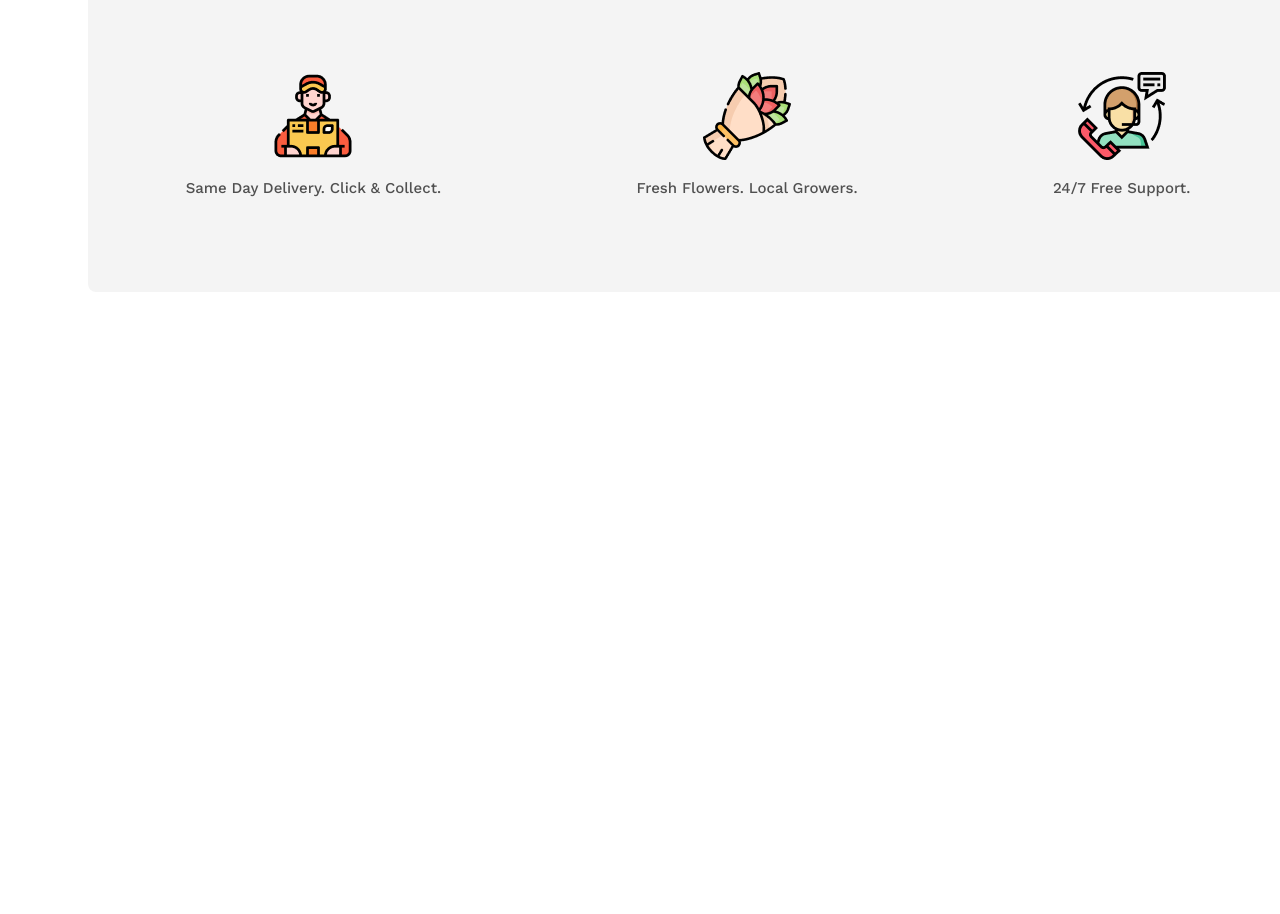
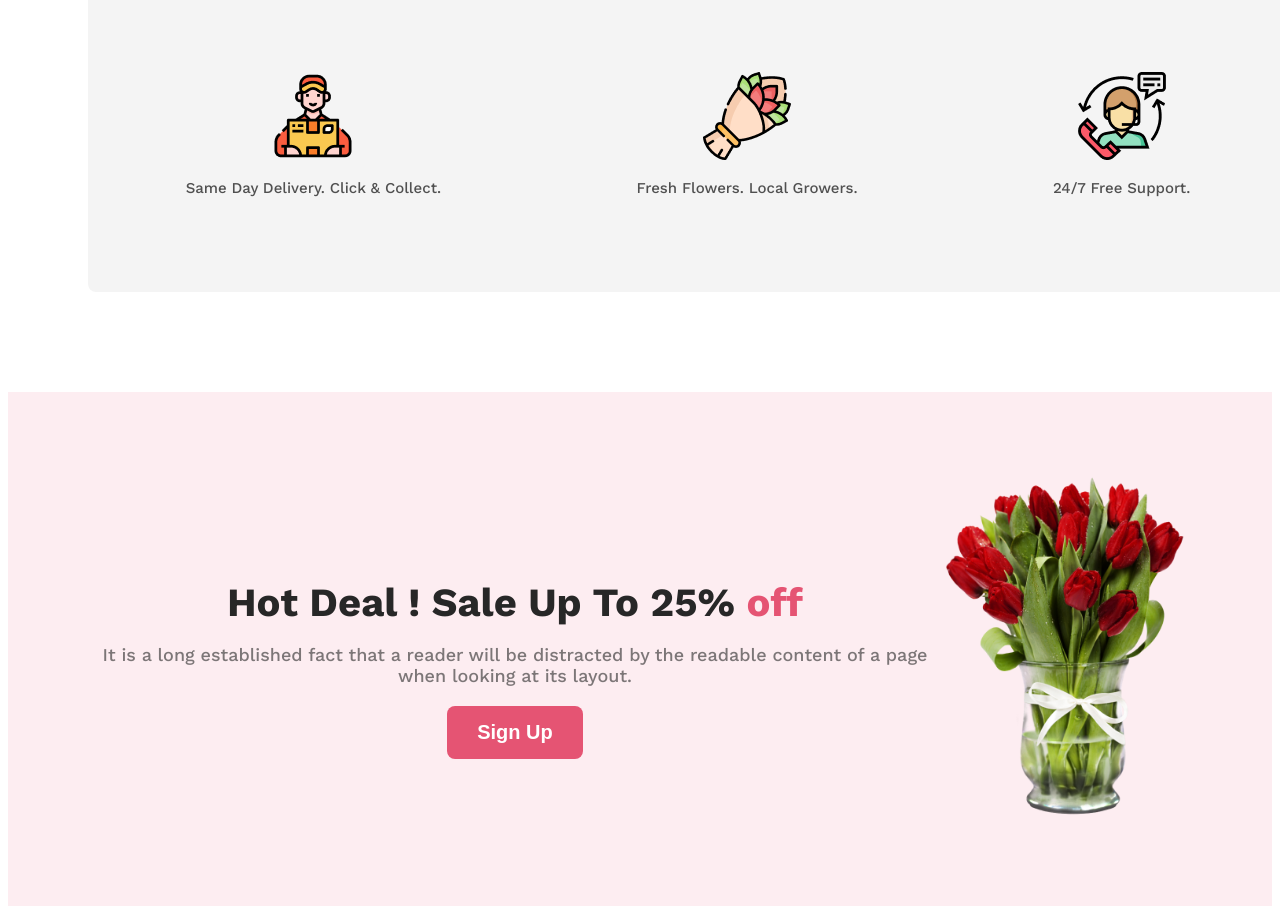
Before and after one commit to sadianila1/Flower-assignment-1, a plain HTML site: page index.html in a window 1280 px wide. Shown: the part 1655-2569 px from the top of the page. Before the commit the page ends 1955 px from the top, so only its background shows below. Drawn offline with nearby package versions, Linux system fonts and the light colour scheme.

Commit message:
deal section added

```diff
--- a/index.html
+++ b/index.html
@@ -66,6 +66,20 @@
             </div>
 
         </section>
+        <!-- Deal section -->
+        <section>
+            <div class="deal-container">
+                <div class="deal-item">
+                    <h3 class="section-title">Hot Deal ! Sale Up To 25%  <span class="off-color">off</span> </h3>
+                    <p class="deal-description">It is a long established fact that a reader will be distracted by the readable content of a page when looking at its layout.</p>
+                    <button class="btn-primary">Sign Up</button>
+                </div>
+                <div class="head-item">
+                    <img class="deal-img" src="Flower Asset/pngwing 8.png" alt="">
+                </div>
+            </div>
+
+        </section>
 
     </main>
     <footer>
--- a/style/flower.css
+++ b/style/flower.css
@@ -12,6 +12,7 @@ body {
     background: rgba(229, 84, 115, 0.10);
     align-items: center;
     justify-content: space-around;
+
 }
 
 .head-title {
@@ -124,3 +125,29 @@ text-align: center;
 font-size: 15px;
 font-weight: 300;
 }
+/* Deal section style */
+.deal-container{
+    display: flex;
+    padding: 80px 80px 80px 80px;
+    background: rgba(229, 84, 115, 0.10);
+    align-items: center;
+    justify-content: space-around;
+    margin-top: 100px;
+}
+.deal-description{
+    color: rgba(39, 39, 39, 0.60);
+    font-size: 18px;
+    font-weight: 400;
+    margin-bottom: 20px;
+    text-align: center;
+}
+.deal-item{
+    text-align: center;
+}
+.deal-img{
+    width: 250px;
+    height: 350px;
+}
+.off-color{
+    color: #E55473;
+}
```
